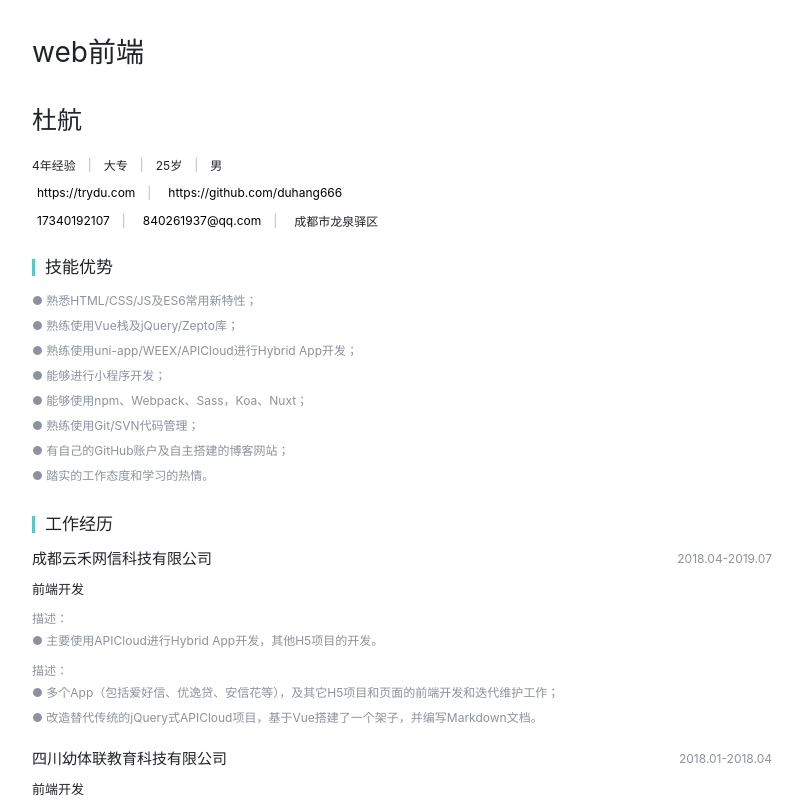
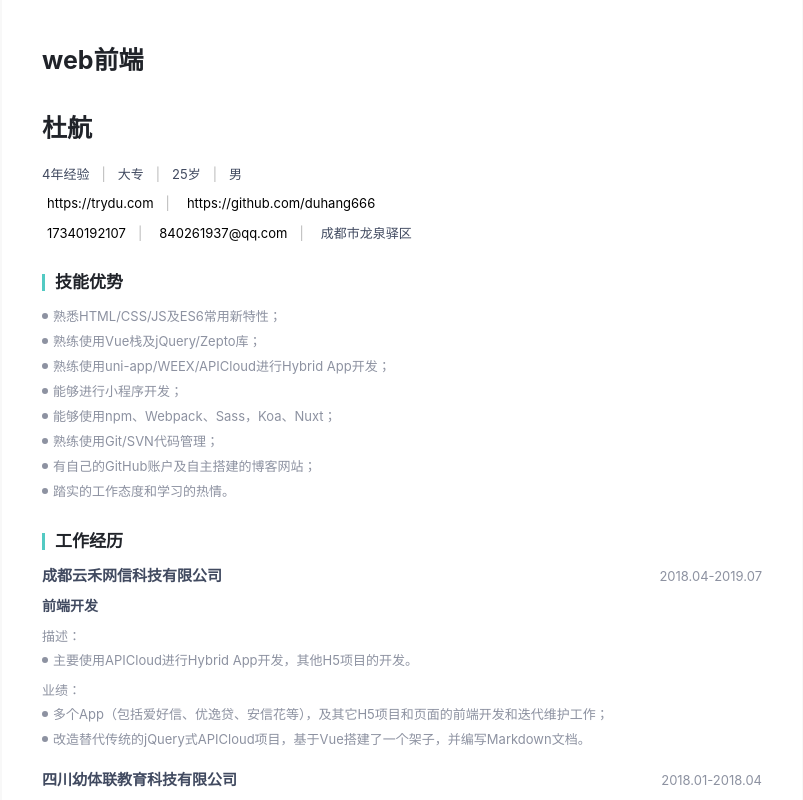
Before and after one commit to duhang666/resume, a React (Create React App) app: page / in a window 1280 px wide. Shown: the top 800 px of the page, without its empty margins (238-1041 px from the left). Built offline with nearby package versions, Linux system fonts and the light colour scheme; a small style sheet from the web is missing.

Commit message:
样式调整

```diff
--- a/src/components/BasicInfo.css
+++ b/src/components/BasicInfo.css
@@ -1,11 +1,13 @@
 .basic_info .name {
+    margin-bottom: 0.08rem;
+    font-weight: bold;
     font-size: 0.25rem;
-    margin-bottom: 0.08rem;
 }
 
 .basic_info .label_list {
     display: flex;
     flex-wrap: wrap;
+    color: #414a60;
 }
 
 .basic_info .label_list li {
@@ -13,7 +15,7 @@
 }
 
 .basic_info .label_list li, .label_list li a {
-    font-size: 0.12rem;
+    font-size: 0.13rem;
     display: flex;
     align-items: center;
 }
--- a/src/components/Plate.css
+++ b/src/components/Plate.css
@@ -2,6 +2,7 @@
     display: flex;
     align-items: center;
     margin-bottom: 0.15rem;
+    font-weight: bold;
     line-height: 0.17rem;
     font-size: 0.17rem;
 }
--- a/src/components/Skill.css
+++ b/src/components/Skill.css
@@ -1,10 +1,22 @@
 .skill_list li {
+    display: flex;
+    align-items: baseline;
     padding-top: 0.05rem;
     line-height: 0.2rem;
-    font-size: 0.12rem;
+    font-size: 0.13rem;
     color: #8d92a1;
 }
 
 .skill_list li:first-child {
     padding-top: 0;
 }
+
+.skill_list li:before {
+    content: '';
+    width: 0.06rem;
+    height: 0.06rem;
+    margin-right: 0.05rem;
+    border-radius: 50%;
+    background-color: #8d92a1;
+    transform: translateY(-0.02rem);
+}
--- a/src/components/Skill.js
+++ b/src/components/Skill.js
@@ -9,7 +9,7 @@ class Skill extends React.Component {
                 <ul className="skill_list">
                     {
                         this.props.data.map((item, index) =>
-                            <li key={index}>● {item}{index !== this.props.data.length - 1 ? '；' : '。'}</li>
+                            <li key={index}>{item}{index !== this.props.data.length - 1 ? '；' : '。'}</li>
                         )
                     }
                 </ul>
--- a/src/components/Work.css
+++ b/src/components/Work.css
@@ -13,19 +13,23 @@
 }
 
 .work_item .header .name {
+    font-weight: bold;
     line-height: 0.21rem;
     font-size: 0.15rem;
+    color: #414a60;
 }
 
 .work_item .header .date {
-    font-size: 0.12rem;
+    font-size: 0.13rem;
     color: #8d92a1;
 }
 
 .work_item .job {
     margin-top: 0.1rem;
+    font-weight: bold;
     line-height: 0.20rem;
-    font-size: 0.13rem;
+    font-size: 0.14rem;
+    color: #414a60;
 }
 
 .work_item .columns {
@@ -33,27 +37,38 @@
 }
 
 .work_item .columns .column_title, .work_item .column_list li {
-    font-size: 0.12rem;
+    font-size: 0.13rem;
     color: #8d92a1;
 }
 
 .work_item .column_list li {
+    display: flex;
+    align-items: baseline;
     padding-top: 0.05rem;
     line-height: 0.2rem;
-    font-size: 0.12rem;
-    color: #8d92a1;
+}
+
+.work_item .column_list li:before {
+    content: '';
+    flex-shrink: 0;
+    width: 0.06rem;
+    height: 0.06rem;
+    margin-right: 0.05rem;
+    border-radius: 50%;
+    background-color: #8d92a1;
+    transform: translateY(-0.02rem);
 }
 
 .work_item .link {
-    padding-top: 0.05rem;
+    margin-top: 0.1rem;
     line-height: 0.2rem;
-    font-size: 0.12rem;
+    font-size: 0.13rem;
     color: #8d92a1;
 }
 
 .work_item .link .iconfont {
     padding-right: 0.05rem;
-    font-size: 0.12rem;
+    font-size: 0.15rem;
 }
 
 .work_item .link a {
--- a/src/components/Work.js
+++ b/src/components/Work.js
@@ -20,17 +20,17 @@ class Work extends React.Component {
                                     <ul className="column_list">
                                         {
                                             work_item.descriptions.map((description_item, description_index) =>
-                                                <li key={description_index}>● {description_item}{description_index !== work_item.descriptions.length - 1 ? '；' : '。'}</li>
+                                                <li key={description_index}>{description_item}{description_index !== work_item.descriptions.length - 1 ? '；' : '。'}</li>
                                             )
                                         }
                                     </ul>
                                 </div>
                                 <div className="columns">
-                                    <div className="column_title">描述：</div>
+                                    <div className="column_title">业绩：</div>
                                     <ul className="column_list">
                                         {
                                             work_item.performance.map((performance_item, performance_index) =>
-                                                <li key={performance_index}>● {performance_item}{performance_index !== work_item.performance.length - 1 ? '；' : '。'}</li>
+                                                <li key={performance_index}>{performance_item}{performance_index !== work_item.performance.length - 1 ? '；' : '。'}</li>
                                             )
                                         }
                                     </ul>
--- a/src/containers/index.css
+++ b/src/containers/index.css
@@ -1,25 +1,25 @@
+body {
+    background-color: #f8f8f8;
+}
+
 main {
     padding: 0.15rem;
+    background-color: #ffffff;
 }
 
 h1 {
-    font-size: 0.28rem;
-    font-weight: normal;
-    padding-bottom: 0.3rem;
+    font-size: 0.25rem;
+    font-weight: bold;
 }
 
 section {
-    padding-bottom: 0.3rem;
-}
-
-section:last-of-type {
-    padding-bottom: 0;
+    margin-top: 0.32rem;
 }
 
 @media (min-width: 800px) {
     main {
         width: 800px;
         margin: 0 auto;
-        padding: 0.3rem;
+        padding: 0.4rem;
     }
 }
--- a/src/data/data.js
+++ b/src/data/data.js
@@ -130,7 +130,7 @@ export default {
             name: '数字文化馆',
             url: 'http://124.232.153.82:8016/cultural',
             date: '2017.11-2017.11',
-            job: '全栈开发',
+            job: '前端开发',
             descriptions: [
                 '地方文化性质的webapp项目，含通知动态、艺术欣赏、本地非遗、直播教学等特色模块，含个人中心、资料编辑、订阅收藏管理、搜索、评论回复等功能模块'
             ],
```
